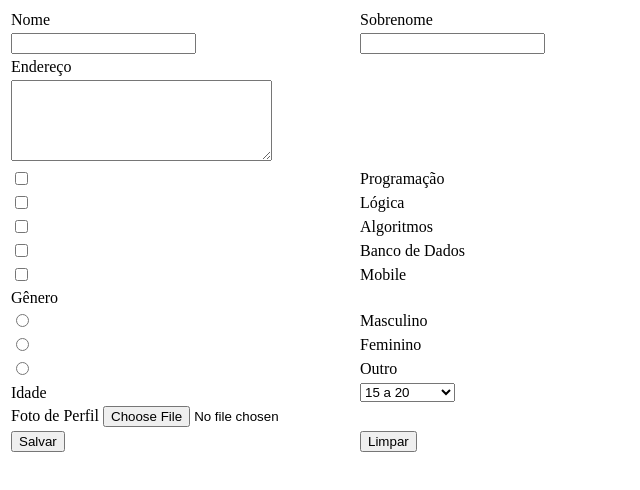
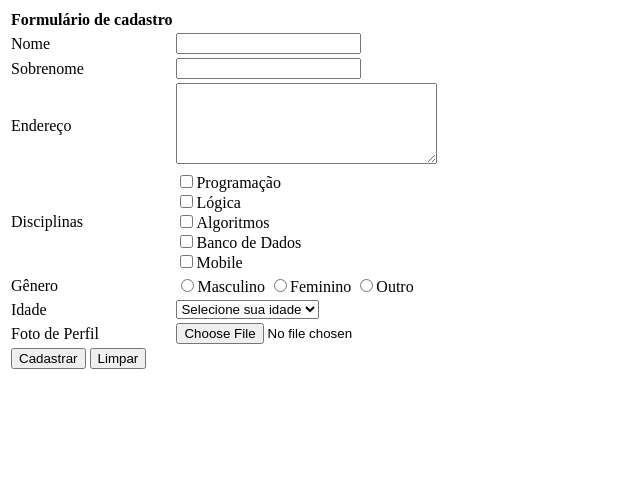
Before and after one commit to gabrieleandro/Dasafio-1---Forms, a plain HTML site: page cadastro.html in a window 1280 px wide. Shown: the whole page, without its empty margins (0-640 px from the left). Drawn offline with Linux system fonts and the light colour scheme.

Commit message:
Some changes in layout structure

```diff
--- a/cadastro.html
+++ b/cadastro.html
@@ -10,57 +10,44 @@
     <form action="">
         <table>
             <tr>
-                <td><label for="nome">Nome</label></td>
-                <td><label for="sobrenome">Sobrenome</label></td>
+                <th>Formulário de cadastro</th>
+                <th></th>
             </tr>
             <tr>
+                <td><label for="nome">Nome</label></td>
                 <td><input type="text" name="nome" id="nome" required></td>
+            </tr>
+            <tr>
+                <td><label for="sobrenome">Sobrenome</label></td>
                 <td><input type="text" name="sobrenome" id="sobrenome" required></td>
             </tr>
             <tr>
                 <td><label for="endereco">Endereço</label></td>
-            </tr>
-            <tr>
                 <td><textarea name="endereco" id="endereco" cols="30" rows="5" required></textarea></td>
             </tr>
             <tr>
-                <td><input type="checkbox" id="disciplina1" value="Programação"></td>
-                <td><label for="disciplina1">Programação</label></td>
+                <td><label>Disciplinas</label></td>
+                <td>
+                    <label><input type="checkbox" name="disciplina1" value="Programação">Programação</label><br />
+                    <label><input type="checkbox" name="disciplina2" value="Lógica">Lógica</label><br />
+                    <label><input type="checkbox" name="disciplina3" value="Algoritmos">Algoritmos</label><br />
+                    <label><input type="checkbox" name="disicplina4" value="Banco de Dados">Banco de Dados</label><br />
+                    <label><input type="checkbox" name="disicplina5" value="Mobile">Mobile</label>
+                </td>
             </tr>
             <tr>
-                <td><input type="checkbox" id="disciplina2" value="Lógica"></td>
-                <td><label for="disciplina2">Lógica</label></td>
-            </tr>
-            <tr>
-                <td><input type="checkbox" id="disciplina3" value="Algoritmos"></td>
-                <td><label for="disciplina3">Algoritmos</label></td>
-            </tr>
-            <tr>
-                <td><input type="checkbox" id="disicplina4" value="Banco de Dados"></td>
-                <td><label for="disicplina4">Banco de Dados</label></td>
-            </tr>
-            <tr>
-                <td><input type="checkbox" id="disicplina5" value="Mobile"></td>
-                <td><label for="disicplina5">Mobile</label></td>
-            </tr>
-            <tr>
-                <td><label for="genero">Gênero</label></td>
-            </tr>
-            <tr>
-                <td><input type="radio" id="masculino" name="genero" value="Masculino"></td>
-                <td><label for="masculino">Masculino</label></td>
-            </tr>
-            <tr>
-                <td><input type="radio" id="feminino" name="genero" value="Feminino"></td>
-                <td><label for="feminino">Feminino</label></td>
-            </tr>
-            <tr>
-                <td><input type="radio" id="outro" name="genero" value="Outro"></td>
-                <td><label for="outro">Outro</label></td>
+                <td><label>Gênero</label></td>
+                <td>
+                    <label><input type="radio" name="genero" value="Masculino">Masculino</label>
+                    <label><input type="radio" name="genero" value="Feminino">Feminino</label>
+                    <label><input type="radio" name="genero" value="Outro">Outro</label>
+                </td>
             </tr>
             <tr>
                 <td><label for="idade">Idade</label></td>
-                <td><select name="idade" id="idade">
+                <td>
+                    <select name="idade" id="idade">
+                        <option disabled selected>Selecione sua idade</option>
                         <option value="15 a 20">15 a 20</option>
                         <option value="21 a 30">21 a 30</option>
                         <option value="31 a 40">31 a 40</option>
@@ -69,14 +56,18 @@
                         <option value="61 a 70">61 a 70</option>
                         <option value="acima de 71">acima de 70</option>
                     </select>
+                </td>
             </tr>
             <tr>
-                <td><label for="myfile">Foto de Perfil</label>
-                    <input type="file" id="myfile" name="myfile"  accept="image/*"></td>
+                <td><label for="myfile">Foto de Perfil</label></td>
+                <td><input type="file" id="myfile" name="myfile"  accept="image/*"></td>
             </tr>
             <tr>
-                <td><button type="submit">Salvar</button></td>
-                <td><button type="reset">Limpar</button></td>
+                <td>
+                    <button type="submit">Cadastrar</button>
+                    <button type="reset">Limpar</button>
+                </td>
+                <td></td>
             </tr>
         </table>
     </form>
```
